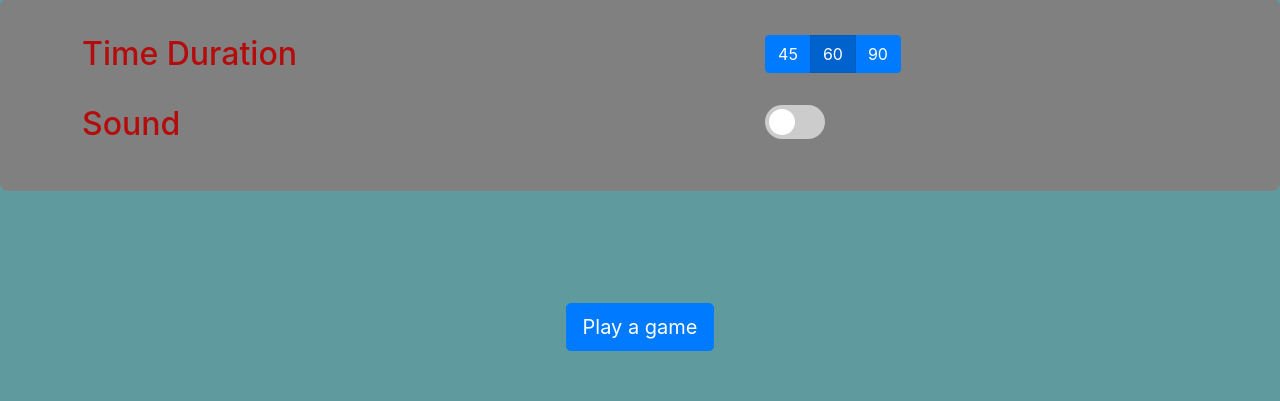
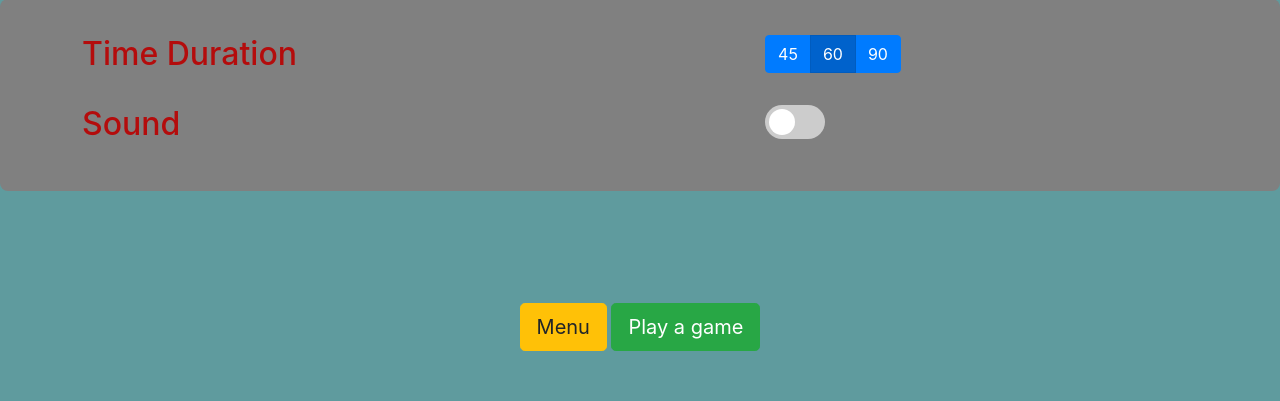
Before and after one commit to Klan300/league_of_saras, a Django app: template CardGame/templates/Cardgame/setting.html in a window 1280 px wide. Shown: the part 153-554 px from the top of the page. Run offline with Django 3.2, Linux system fonts and the light colour scheme; the template is opened without the code that fills it, so the values that code supplies are empty; some libraries are stand-ins or nearby versions.

Commit message:
edit header

```diff
--- a/CardGame/templates/Cardgame/setting.html
+++ b/CardGame/templates/Cardgame/setting.html
@@ -3,6 +3,7 @@
 <head>
     <title>Setting</title>
 </head>
+
 {% load static %}
 <meta charset="utf-8">
 <meta name="viewport" content="width=device-width, initial-scale=1">
@@ -54,7 +55,8 @@
     <br/><br/><br/><br/>
 
     <div class="play_button text-center">
-        <button type="button" class="btn btn-primary btn-lg">Play a game</button>
+        <button type="button" class="btn btn-warning btn-lg">Menu</button>
+        <button type="button" class="btn btn-success btn-lg">Play a game</button>
     </div>
 
 </body>
```
Lines whose indentation alone changed are shown as unchanged.
